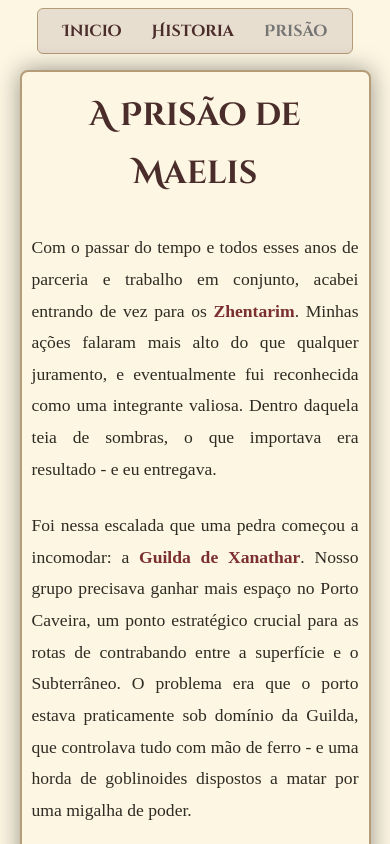
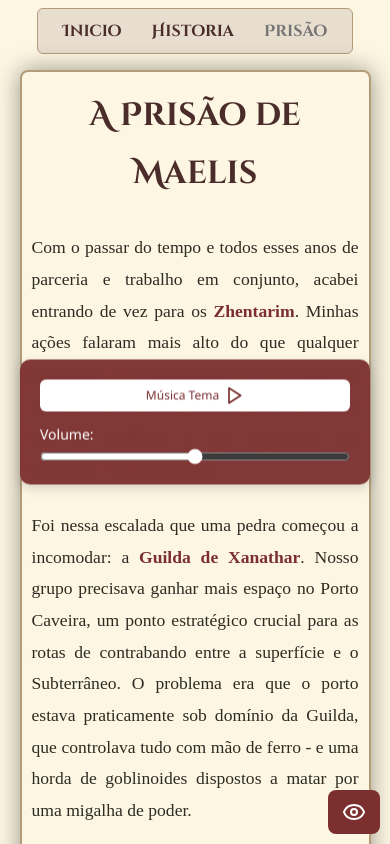
Before and after one commit to guicaxero/Caelen, a React (Vite) app: page /prisao in a window 390 px wide. Shown: the top 844 px of the page. Built offline with nearby package versions, Linux system fonts and the light colour scheme; no server answers; a web font is replaced by a local one.

Commit message:
feat: Implementando música tema

```diff
--- a/package.json
+++ b/package.json
@@ -10,6 +10,8 @@
     "preview": "vite preview"
   },
   "dependencies": {
+    "howler": "^2.2.4",
+    "lucide-react": "^0.488.0",
     "react": "^19.0.0",
     "react-dom": "^19.0.0",
     "react-router-dom": "^7.5.0"
--- /dev/null
+++ b/src/components/AudioPlayer/AudioPlayer.css
@@ -0,0 +1,125 @@
+.player-container {
+    position: fixed;
+    top: 20px;
+    right: 20px;
+    padding: 12px 16px;
+    border-radius: 12px;
+    box-shadow: 0 4px 12px rgba(0, 0, 0, 0.15);
+    display: flex;
+    flex-direction: column;
+    gap: 10px;
+    font-family: 'Segoe UI', sans-serif;
+    font-size: 14px;
+}
+
+.player-container button {
+    display: flex;
+    gap: 5px;
+    background-color: #7b2f2f;
+    color: white;
+    border: none;
+    padding: 8px 12px;
+    border-radius: 8px;
+    cursor: pointer;
+    transition: background 0.3s ease;
+    font-weight: 500;
+}
+
+.player-container button:hover {
+    background-color: #3a3a3a;
+}
+
+.player-container label {
+    display: flex;
+    flex-direction: column;
+    font-weight: 500;
+}
+
+.player-container input[type="range"] {
+    width: 100%;
+    margin-top: 6px;
+    accent-color: #7b2f2f;
+}
+
+.toggle-player {
+    display: none;
+}
+
+@media (max-width: 768px) {
+    .toggle-player {
+        position: fixed;
+        bottom: 10px;
+        right: 10px;
+        padding: 10px 14px;
+        border-radius: 8px;
+        background-color: #7b2f2f;
+        color: white;
+        font-weight: 500;
+        border: none;
+        cursor: pointer;
+        z-index: 1100;
+        display: block;
+      }
+
+      .player-container {
+        position: fixed;
+        top: 50%;
+        left: 50%;
+        transform: translate(-50%, 50%);
+        width: 90%;
+        max-width: 350px;
+        padding: 20px;
+        border-radius: 10px;
+        background-color: rgba(123, 47, 47, 0.95);
+        box-shadow: 0 4px 12px rgba(0, 0, 0, 0.15);
+        display: flex;
+        flex-direction: column;
+        gap: 12px;
+        font-family: 'Segoe UI', sans-serif;
+        font-size: 14px;
+        backdrop-filter: blur(6px);
+        z-index: 1000;
+        opacity: 0;
+        pointer-events: none;
+        transition: all 0.3s ease-in-out;
+      }
+
+      .player-container.show {
+        opacity: 1;
+        pointer-events: all;
+        transform: translate(-50%, -50%);
+      }
+
+      .player-container label {
+        display: flex;
+        flex-direction: column;
+        gap: 4px;
+        font-weight: 500;
+        color: white;
+      }
+
+      .player-container input[type="range"] {
+        width: 100%;
+        margin: 0;
+        accent-color: white;
+      }
+
+      .player-container button {
+        display: flex;
+        align-items: center;
+        justify-content: center;
+        gap: 5px;
+        background-color: white;
+        color: #7b2f2f;
+        border: none;
+        padding: 6px 10px;
+        border-radius: 6px;
+        cursor: pointer;
+        font-size: 12px;
+        font-weight: 500;
+      }
+
+      .player-container button:hover {
+        background-color: #f0f0f0;
+      }
+}
--- /dev/null
+++ b/src/components/AudioPlayer/AudioPlayer.jsx
@@ -0,0 +1,73 @@
+import { useEffect, useRef, useState } from 'react';
+import { Howl } from 'howler';
+import './AudioPlayer.css'
+import { Eye, EyeOff, Pause, Play } from 'lucide-react';
+
+export default function HowlPlayer() {
+  const [isPlaying, setIsPlaying] = useState(false);
+  const [volume, setVolume] = useState(0.5);
+  const soundRef = useRef(null);
+  const [showPlayer, setShowPlayer ] = useState(true)
+
+  useEffect(() => {
+    soundRef.current = new Howl({
+      src: ['/assets/theme.mp3'],
+      loop: true,
+      volume: volume
+    });
+
+    return () => {
+      soundRef.current.unload();
+    };
+  }, []);
+
+  const toggleSound = () => {
+    if (!soundRef.current) return;
+
+    if (isPlaying) {
+      soundRef.current.pause();
+    } else {
+      soundRef.current.play();
+    }
+
+    setIsPlaying(!isPlaying);
+  };
+
+  const handleVolumeChange = (e) => {
+    const newVolume = parseFloat(e.target.value);
+    setVolume(newVolume);
+    soundRef.current.volume(newVolume);
+  };
+
+  const toggleShowPlayer = () => {
+    setShowPlayer(!showPlayer);
+  }
+
+  return (
+    <>
+        <button className='toggle-player' onClick={toggleShowPlayer}>
+            {showPlayer ? <Eye/> : <EyeOff/>}
+        </button>
+        {showPlayer && (
+            <div className={`player-container ${showPlayer ? 'show' : ''}`}>
+                <button onClick={toggleSound}>
+                    Música Tema
+                    {isPlaying ? <Pause size={20}/> : <Play size={20} />}
+                </button>
+
+                <label>
+                    Volume:
+                    <input
+                        type="range"
+                        min="0"
+                        max="1"
+                        step="0.01"
+                        value={volume}
+                        onChange={handleVolumeChange}
+                    />
+                </label>
+            </div>
+        )}
+    </>
+  );
+}
--- a/src/routes/appRoutes.jsx
+++ b/src/routes/appRoutes.jsx
@@ -4,6 +4,7 @@ import Home from "../pages/Home"
 import { Routes, Route, BrowserRouter as Router } from "react-router-dom";
 import Lore from "../pages/Lore";
 import Prision from "../pages/Prision";
+import AudioPlayer from "../components/AudioPlayer/AudioPlayer";
 
 
 const AppRoutes =  () => {
@@ -16,6 +17,7 @@ const AppRoutes =  () => {
                 {to: "/prisao", text: "Prisão"}
             ]}
             />
+            <AudioPlayer/>
             <Routes>
                 <Route
                     path="*" element={<Home/>}
```
Also changed, not shown: 2 other files (tests, documents, lock files or other folders).
